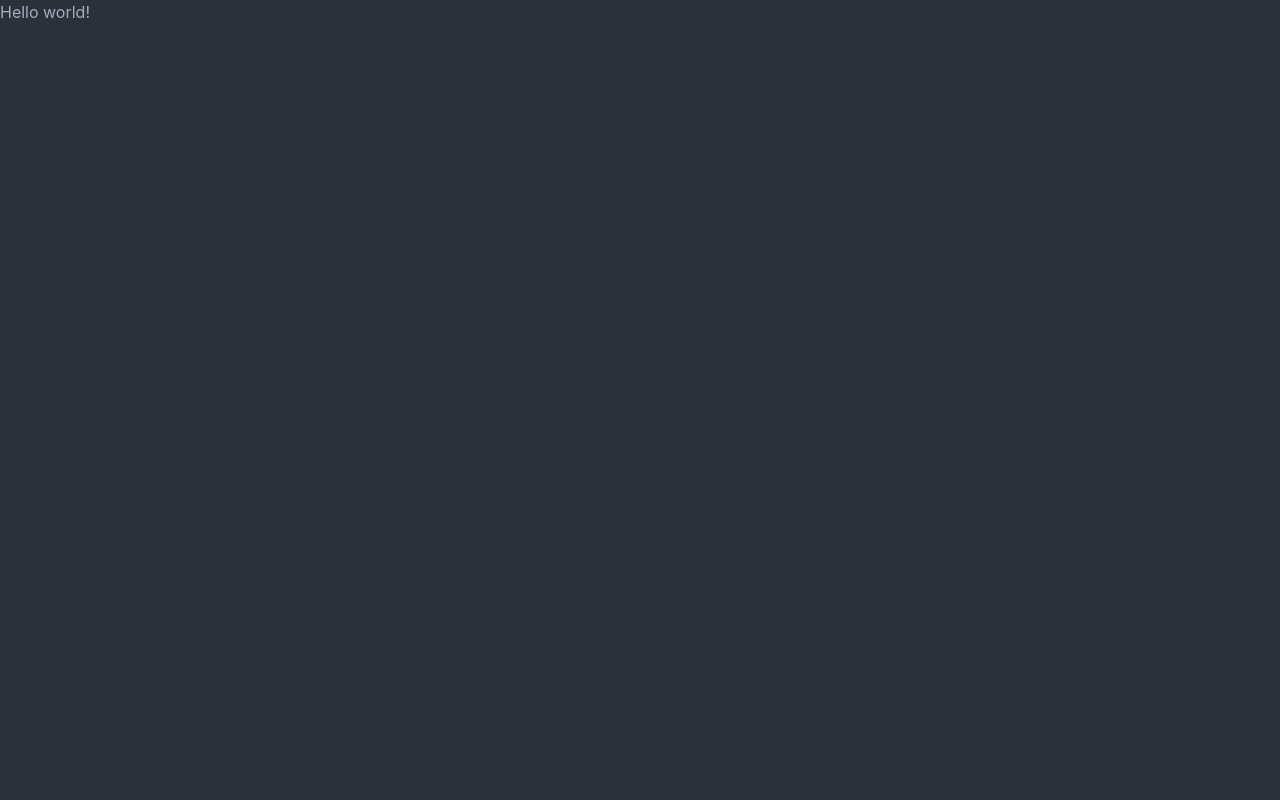
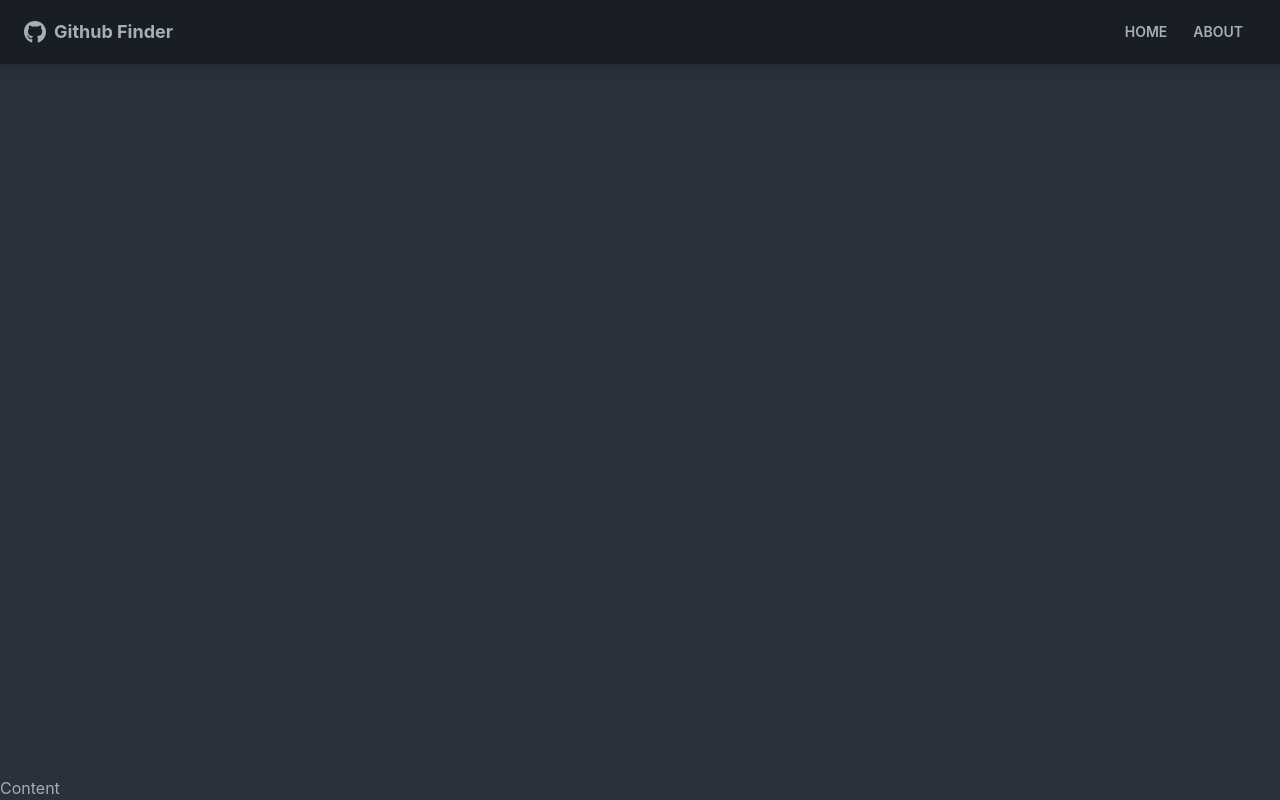
Before and after one commit to AnukulPK/github-finder, a React (Create React App) app: page / in a window 1280 px wide. Built offline with nearby package versions, Linux system fonts and the light colour scheme.

Commit message:
added header

```diff
--- a/package.json
+++ b/package.json
@@ -10,6 +10,8 @@
     "daisyui": "^2.19.0",
     "react": "^18.2.0",
     "react-dom": "^18.2.0",
+    "react-icons": "^4.4.0",
+    "react-router-dom": "^6.3.0",
     "react-scripts": "5.0.1",
     "web-vitals": "^2.1.0"
   },
--- a/src/App.js
+++ b/src/App.js
@@ -1,8 +1,14 @@
+import { BrowserRouter as Router } from "react-router-dom";
+import Navbar from "./components/layout/Navbar";
+
 function App() {
   return (
-    <div>
-      <h1>Hello world!</h1>
-    </div>
+    <Router>
+      <div className="flex flex-col justify-between h-screen">
+        <Navbar />
+        <main>Content</main>
+      </div>
+    </Router>
   );
 }
 
--- /dev/null
+++ b/src/components/layout/Navbar.jsx
@@ -0,0 +1,38 @@
+import { FaGithub } from "react-icons/fa";
+import { Link } from "react-router-dom";
+import PropTypes from "prop-types";
+
+const Navbar = ({ title }) => {
+  return (
+    <nav className="navbar mb-12 shadow-lg bg-neutral text-neutral-content">
+      <div className="container mx-auto">
+        <div className="flex-none px-2 mx-2">
+          <FaGithub className="inline pr-2 text-3xl" />
+          <Link to="/" className="text-lg font-bold align-middle">
+            {title}
+          </Link>
+        </div>
+        <div className="flex-1 px-2 mx-2">
+          <div className="flex justify-end">
+            <Link to="/" className="btn btn-ghost btn-sm rounded-btn">
+              Home
+            </Link>
+            <Link to="/about" className="btn btn-ghost btn-sm rounded-btn">
+              About
+            </Link>
+          </div>
+        </div>
+      </div>
+    </nav>
+  );
+};
+
+Navbar.defaultProps = {
+  title: "Github Finder",
+};
+
+Navbar.propTypes = {
+  title: PropTypes.string,
+};
+
+export default Navbar;
```
Also changed, not shown: 1 other file (tests, documents, lock files or other folders).
